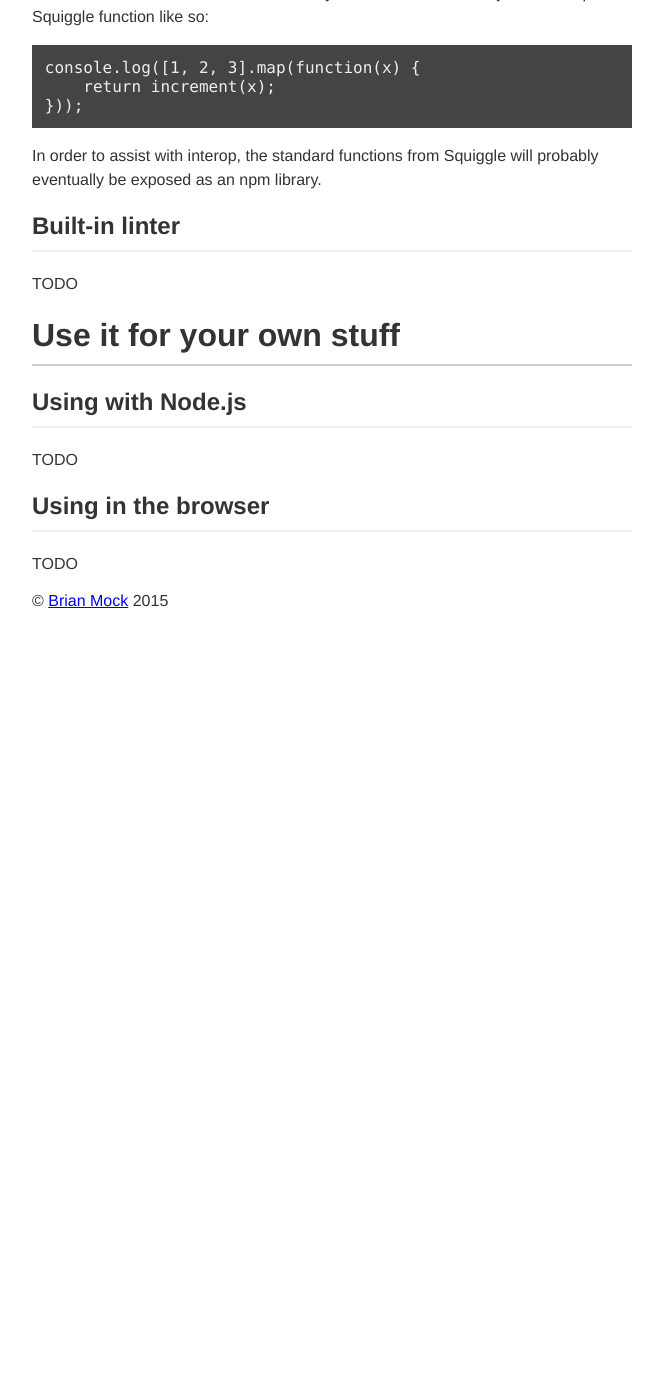
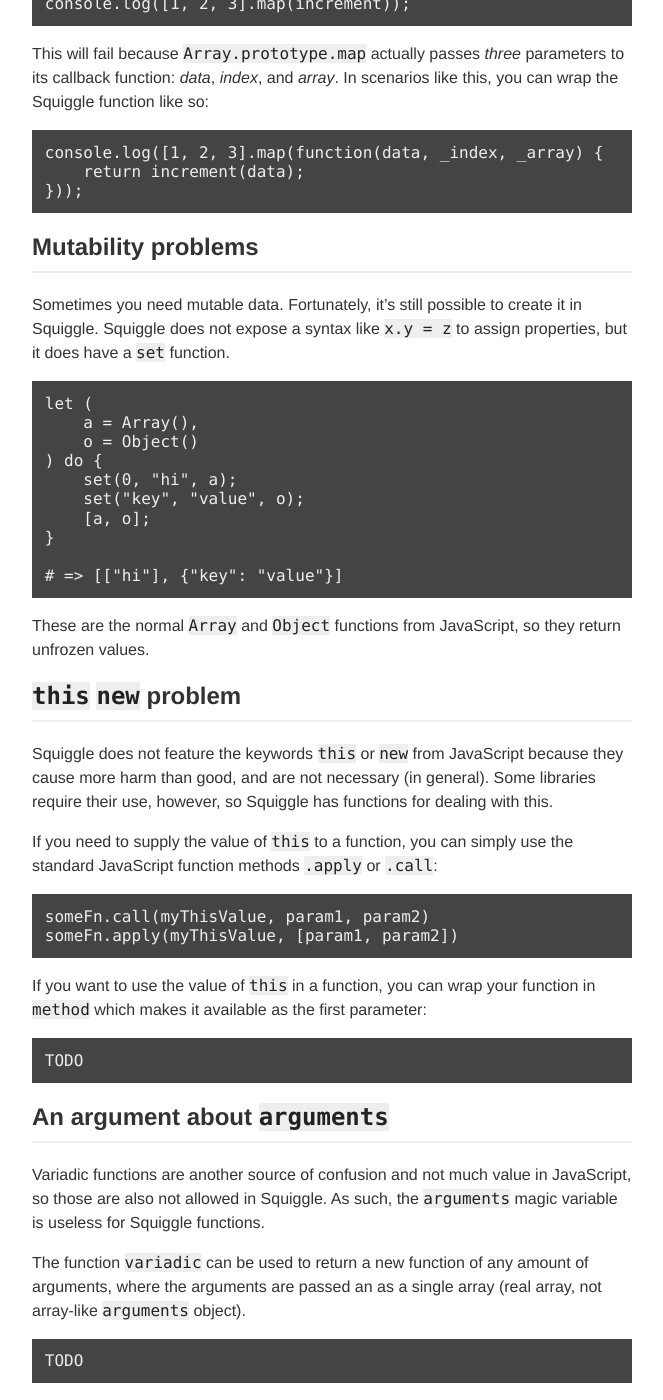
Before and after one commit to squiggle-lang/squiggle-lang.org, a Jekyll site: the page built from tutorial/index.md, in a window 1280 px wide and 1400 px high, scrolled down 10744 px. Shown: the whole window, without its empty margins (308-971 px from the left). Built offline with Jekyll 4.4.1, drawn with Linux system fonts in a browser that asks for light colours; before the commit the page ends 11374 px from its top, so only the background shows below that; some of the changed text lies outside the part shown.

Commit message:
Even more tutorial stuff

```diff
--- a/tutorial/index.md
+++ b/tutorial/index.md
@@ -392,18 +392,16 @@ function bodies.
 Statements within a `do` expression must be ended with a semicolon. There is no
 automatic semicolon insertion, like JavaScript.
 
-# Goodies
-
-## JavaScript interoperability
+# JavaScript interoperability
 
 JavaScript and Squiggle are friends. Because Squiggle just compiles down to
 JavaScript files, it's trivial to call Squiggle code from JavaScript, or vice-
 versa. Squiggle uses all the same data as JavaScript, so you don't even have to convert anything.
 
-The main gotchas are that Squiggle data is frozen by default, so if JavaScript
-tries to modify it, it will either throw (if in strict mode) or silently fail.
+## Arity problems
 
-Also, keep in mind that Squiggle functions check their arity, but many JavaScript functions are built assuming variadic functions. For example:
+Squiggle functions check their arity, but many
+JavaScript functions are built assuming variadic functions. For example:
 
     # file increment.squiggle
     export fn(x) x + 1
@@ -414,12 +412,57 @@ Also, keep in mind that Squiggle functions check their arity, but many JavaScrip
 
 This will fail because `Array.prototype.map` actually passes *three* parameters to its callback function: *data*, *index*, and *array*. In scenarios like this, you can wrap the Squiggle function like so:
 
-    console.log([1, 2, 3].map(function(x) {
-        return increment(x);
+    console.log([1, 2, 3].map(function(data, _index, _array) {
+        return increment(data);
     }));
 
-In order to assist with interop, the standard functions from Squiggle will
-probably eventually be exposed as an npm library.
+## Mutability problems
+
+Sometimes you need mutable data. Fortunately, it's still possible to create it
+in Squiggle. Squiggle does not expose a syntax like `x.y = z` to assign
+properties, but it does have a `set` function.
+
+    let (
+        a = Array(),
+        o = Object()
+    ) do {
+        set(0, "hi", a);
+        set("key", "value", o);
+        [a, o];
+    }
+
+    # => [["hi"], {"key": "value"}]
+
+These are the normal `Array` and `Object` functions from JavaScript, so they
+return unfrozen values.
+
+## `this` `new` problem
+
+Squiggle does not feature the keywords `this` or `new` from JavaScript because
+they cause more harm than good, and are not necessary (in general). Some
+libraries require their use, however, so Squiggle has functions for dealing with
+this.
+
+If you need to supply the value of `this` to a function, you can simply use the
+standard JavaScript function methods `.apply` or `.call`:
+
+    someFn.call(myThisValue, param1, param2)
+    someFn.apply(myThisValue, [param1, param2])
+
+If you want to use the value of `this` in a function, you can wrap your function
+in `method` which makes it available as the first parameter:
+
+    TODO
+
+## An argument about `arguments`
+
+Variadic functions are another source of confusion and not much value in JavaScript, so those are also not allowed in Squiggle. As such, the `arguments` magic variable is useless for Squiggle functions.
+
+The function `variadic` can be used to return a new function of any amount of arguments, where the arguments are passed an as a single array (real array, not array-like `arguments` object).
+
+    TODO
+
+# Goodies
 
 ## Built-in linter
 
```
